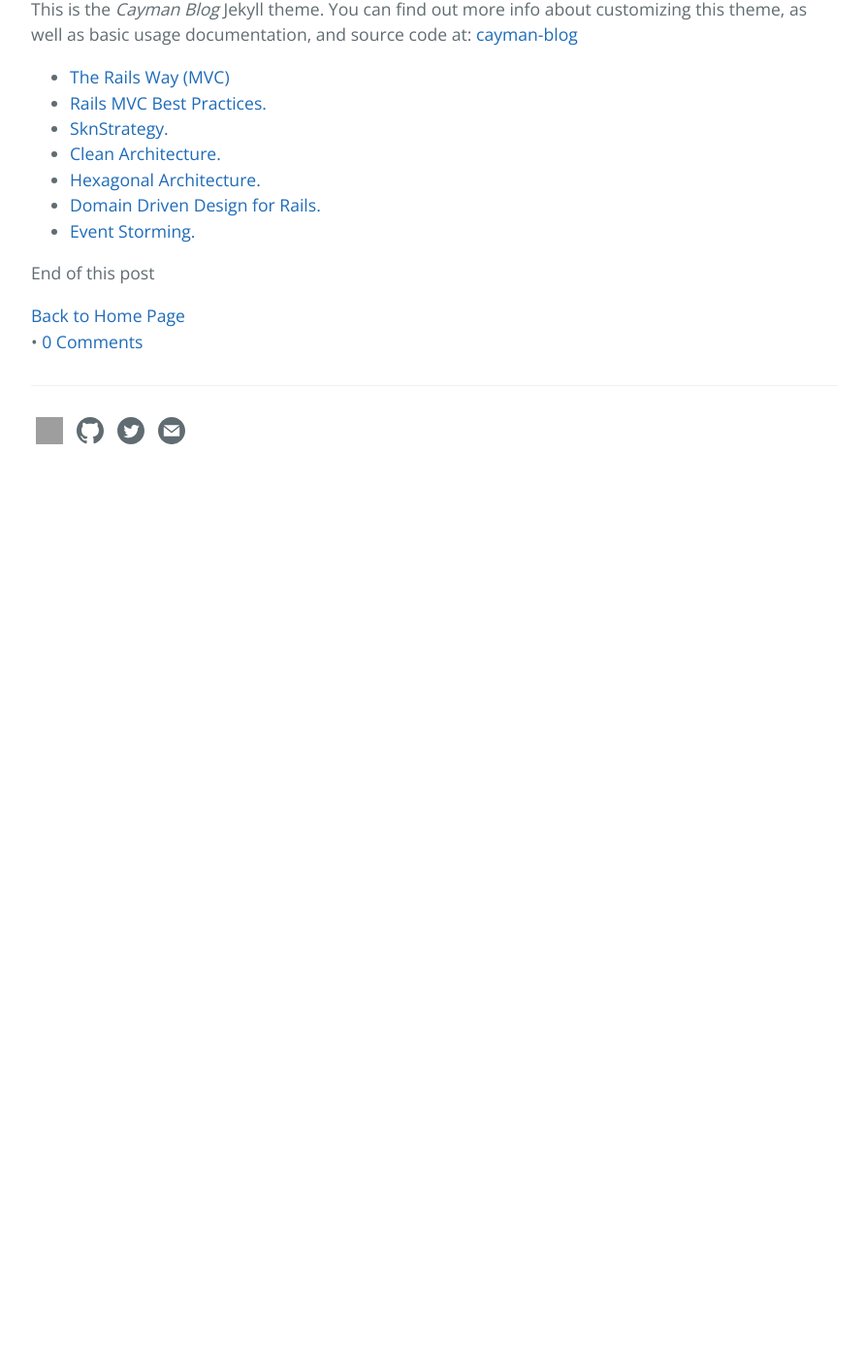
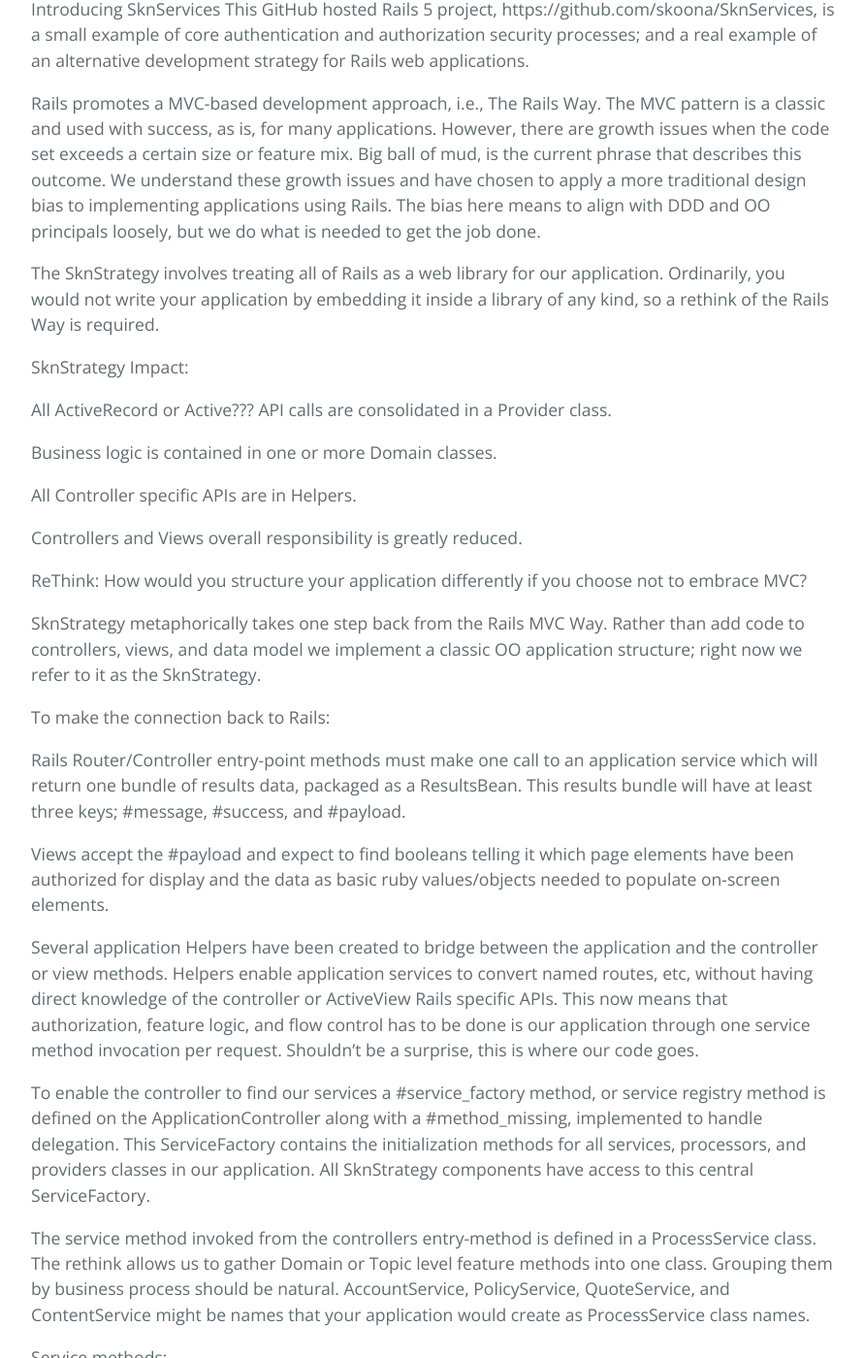
Before and after one commit to skoona/skoona.github.io, a Jekyll site: the page built from _posts/2017-09-14-Application-Options-With-Rails.md, in a window 1280 px wide and 1400 px high, scrolled down 907 px. Shown: the whole window at 97% size, without its empty margins (192-1083 px from the left). Built offline with Jekyll 4.4.1, drawn with Linux system fonts in a browser that asks for light colours; comment, search, counter and statistics services are not loaded; before the commit the page ends 1419 px from its top, so only the background shows below that; some of the changed text lies outside the part shown; grey boxes are pictures that could not be loaded.

Commit message:
Working for structure

```diff
--- a/_posts/2017-09-14-Application-Options-With-Rails.md
+++ b/_posts/2017-09-14-Application-Options-With-Rails.md
@@ -9,7 +9,57 @@
 
 ![ServiceRegistry]({{ site.github.repository_url }}/images/SFStrategyModelBasic.png)
 
-This is the _Cayman Blog_ Jekyll theme. You can find out more info about customizing this theme, as well as basic usage documentation, and source code at: [cayman-blog](https://github.com/lorepirri/cayman-blog)
+Introducing SknServices
+This GitHub hosted Rails 5 project, https://github.com/skoona/SknServices, is a small example of core authentication and authorization security processes; and a real example of an alternative development strategy for Rails web applications.
+
+Rails promotes a MVC-based development approach, i.e., The Rails Way.  The MVC pattern is a classic and used with success, as is, for many applications.  However, there are growth issues when the code set exceeds a certain size or feature mix.  Big ball of mud, is the current phrase that describes this outcome.  We understand these growth issues and have chosen to apply a more traditional design bias to implementing applications using Rails.  The bias here means to align with DDD and OO principals loosely, but we do what is needed to get the job done.
+
+The SknStrategy involves treating all of Rails as a web library for our application.  Ordinarily, you would not write your application by embedding it inside a library of any kind, so a rethink of the Rails Way is required.
+
+SknStrategy Impact:
+
+All ActiveRecord or Active??? API calls are consolidated in a Provider class.
+
+Business logic is contained in one or more Domain classes.
+
+All Controller specific APIs are in Helpers.
+
+Controllers and Views overall responsibility is greatly reduced.
+
+ReThink: How would you structure your application differently if you choose not to embrace MVC?
+
+SknStrategy metaphorically takes one step back from the Rails MVC Way.  Rather than add code to controllers, views, and data model we implement a classic OO application structure; right now we refer to it as the SknStrategy.
+
+To make the connection back to Rails:
+
+Rails Router/Controller entry-point methods must make one call to an application service which will return one bundle of results data, packaged as a ResultsBean.  This results bundle will have at least three keys; #message, #success, and #payload.
+
+Views accept the #payload and expect to find booleans telling it which page elements have been authorized for display and the data as basic ruby values/objects needed to populate on-screen elements.
+
+Several application Helpers have been created to bridge between the application and the controller or view methods.  Helpers enable application services to convert named routes, etc, without having direct knowledge of the controller or ActiveView Rails specific APIs.  This now means that authorization, feature logic, and flow control has to be done is our application through one service method invocation per request.  Shouldn't be a surprise, this is where our code goes.
+
+To enable the controller to find our services a #service_factory method, or service registry method is defined on the ApplicationController along with a #method_missing, implemented to handle delegation.  This ServiceFactory contains the initialization methods for all services, processors, and providers classes in our application.  All SknStrategy components have access to this central ServiceFactory.
+
+The service method invoked from the controllers entry-method is defined in a ProcessService class.  The rethink allows us to gather Domain or Topic level feature methods into one class.  Grouping them by business process should be natural.  AccountService, PolicyService, QuoteService, and ContentService might be names that your application would create as ProcessService class names.
+
+Service methods:
+
+Parse the incoming params, collect and package the resulting data into a ResultsBean for the controller/view.
+
+Always return a proper answer to the controller, which requires it catch any exception thrown by lower level routines.
+
+Call one domain level method, through inheritance, to generate the response data.
+
+As indicated a ProcessServices class inherits from a ProcessDomain class.  Domain classes have a collection of methods that do the work to produce a valid and pre-authorized response for this application's entry-point.  These methods or commands are likely topical and related to a single business process.  If ActiveRecord/ActiveModel work is required for this process step the domain method will call the appropriate data provider through the service factory to retrieve the business objects needed.  Providers return only business objects; never an ActiveRecord record instance, just attribute bundles.  If part of the process step work requires specialized processing, a TaskAdapter or TaskProccessor class may be invoked to complete the work needed for this request.  Use of standalone PORO single responsibility classes is also valid.  All processed results are returned to the service methods and packaged for the view.
+
+Role-based authorization, Profile-based content authorization, and Warden/Rack-Attach Authentication were also implemented as Rails independent components.  The example application is a minimal shell highlighting a content authorization strategy for protecting downloadable assets.  You will find that regular Rails CRUD is still used in some places, but the majority of the app uses the SknStrategy.
+
+This is how I refactor Rails code.  If this has your interest, examine the code in the GitHub project and try out the online demo.  A PDF with specific guidance for what to expect in the code has been provided.
+
+I'll update this post with more details.  For now, let me know your thoughts in the comments.
+
+
+James,
 
 
 * [The Rails Way (MVC) ](https://www.sitepoint.com/10-ruby-on-rails-best-practices-3/)
```
Also changed, not shown: _layouts/page.html (+4 -4 lines).
